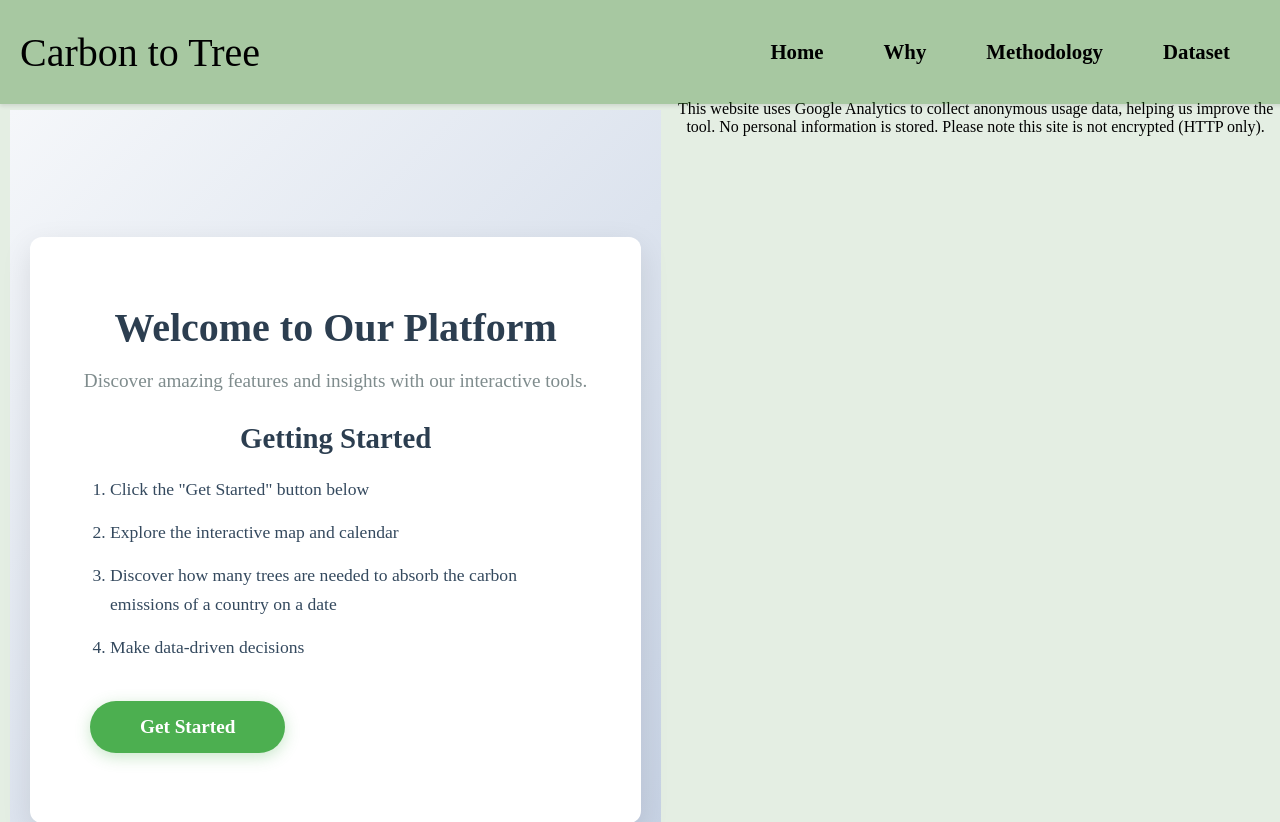
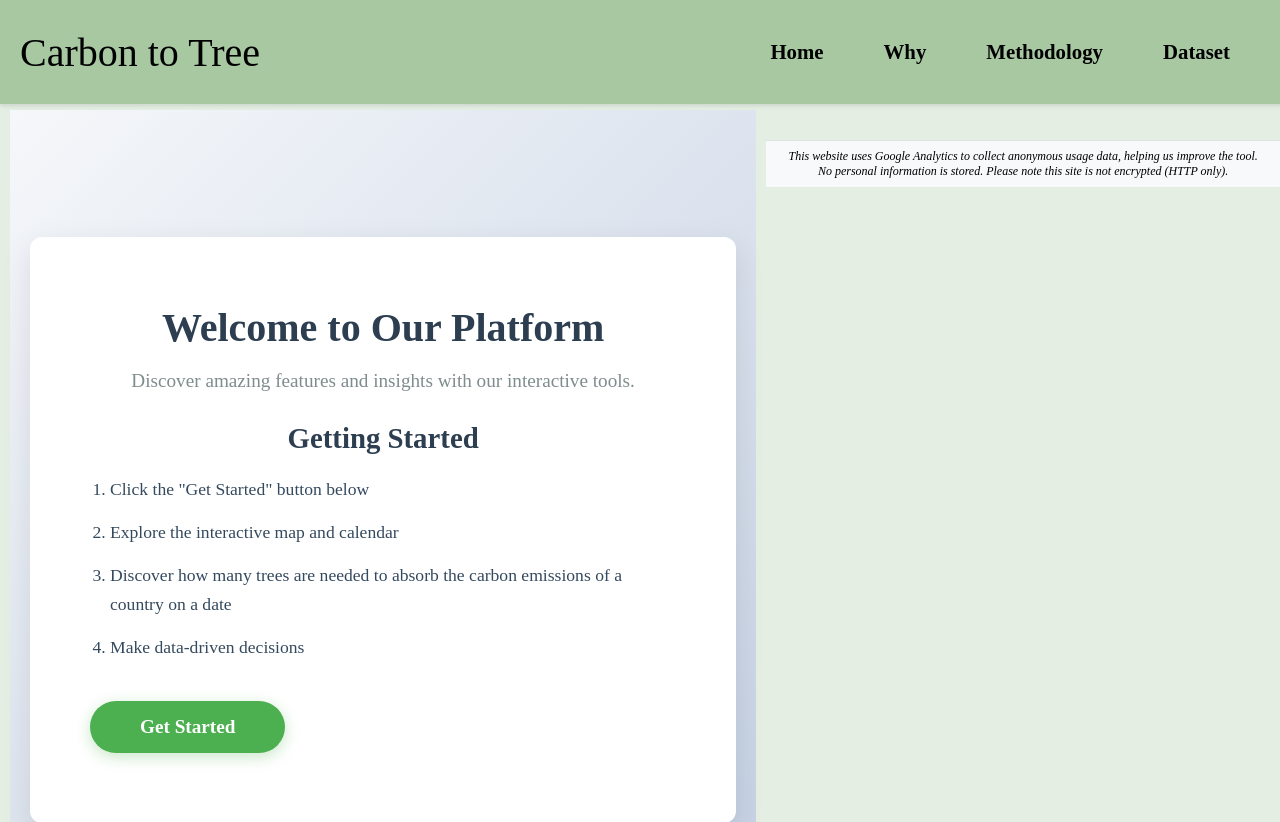
Before and after one commit to pixie-pic/tree-calculator, a Flask app: page / in a window 1280 px wide. Shown: the top 822 px of the page. Run offline with Flask 3, Linux system fonts and the light colour scheme; parts of the project's set-up code (start-up, migrations or seed data) failed here and were passed over.

Commit message:
Update styles.css

```diff
--- a/static/styles.css
+++ b/static/styles.css
@@ -85,6 +85,25 @@ header {
     justify-content: space-between;
     align-items: center;
     padding-left: 20px;
+}
+
+/* ====================
+   NOTICE STYLES
+   ==================== */
+.transparency-notice {
+   margin-top: 40px;
+   padding: 8px 20px;
+   font-size: 12px;
+   font-style: italic;
+   text-align: center;
+   border-top: 1px solid #dee2e6;
+   background-color: #f8f9fa;
+   font-family: "Times New Roman", Times, serif;
+}
+
+.notice-content {
+   max-width: 800px;
+   margin: 0 auto;
 }
 
 /* ====================
```
